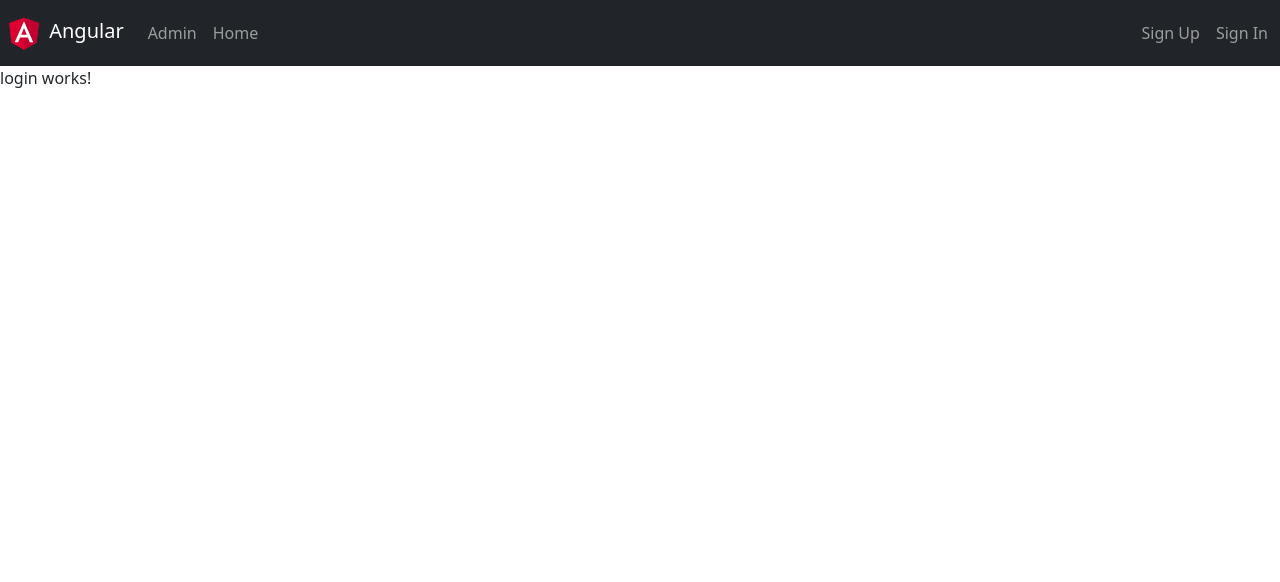
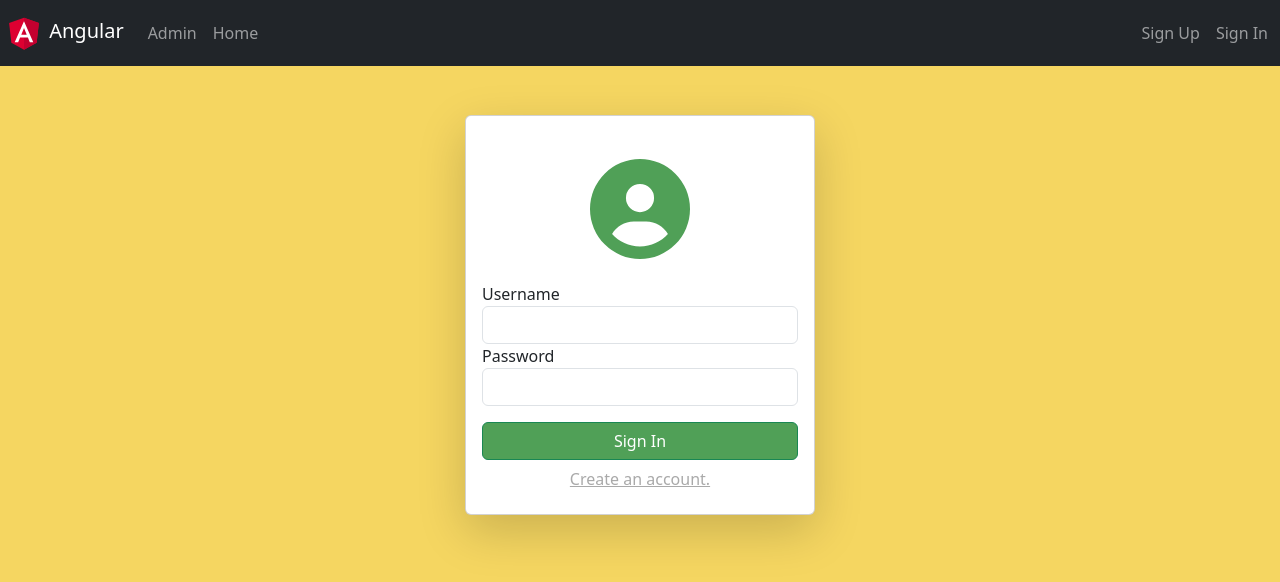
Before and after one commit to tihomirone/angular-book-store, an Angular app: page /login in a window 1280 px wide. Shown: the top 582 px of the page. Built offline with nearby package versions, Linux system fonts and the light colour scheme.

Commit message:
Login page and styles added.

```diff
--- a/src/app/guest/login/login.component.css
+++ b/src/app/guest/login/login.component.css
@@ -0,0 +1,6 @@
+:host {
+    height: 100vh;
+    display: block;
+    background-color: #f5d661;
+    border: 1px solid #f5d661;
+}
--- a/src/app/guest/login/login.component.html
+++ b/src/app/guest/login/login.component.html
@@ -1 +1,43 @@
-<p>login works!</p>
+<div class="container mt-5" style="max-width: 30%;">
+    <div class="card ms-auto me-auto p-3 shadow-lg custom-card">
+        <fa-icon [icon]="faUser" class="ms-auto me-auto user-icon"></fa-icon>
+
+        <form #f="ngForm" (ngSubmit)="f.form.valid && login()">
+            @if (errorMessage) {
+            <div class="alert alert-danger">
+                {{errorMessage}}
+            </div>
+            }
+
+            <div class="form-group">
+                <label for="username">
+                    Username
+                </label>
+                <input type="text" id="username" name="username" class="form-control" required [(ngModel)]="user.username" #username="ngModel"/>
+                @if (!username.valid && f.submitted) {
+                <div class="alert alert-danger">
+                    Username is required!
+                </div>
+                }
+            </div>
+            <div class="form-group">
+                <label for="password">
+                    Password
+                </label>
+                <input type="password" id="password" name="password" class="form-control" required [(ngModel)]="user.password" #password="ngModel"/>
+                @if (!password.valid && f.submitted) {
+                <div class="alert alert-danger">
+                    Password is required!
+                </div>
+                }
+            </div>
+            <button type="sumbit" class="btn btn-success w-100 mt-3" style="background-color: #50a057;">
+                Sign In
+            </button>
+        </form>
+
+        <a [routerLink]="['/register']" class="btn btn-link" style="color: darkgrey;">
+            Create an account.
+        </a>
+    </div>
+</div>
--- a/src/app/guest/login/login.component.ts
+++ b/src/app/guest/login/login.component.ts
@@ -1,11 +1,38 @@
 import { Component } from '@angular/core';
+import { FontAwesomeModule } from '@fortawesome/angular-fontawesome';
+import { faUserCircle } from '@fortawesome/free-solid-svg-icons';
+import { User } from '../../model/user.model';
+import { AuthenticationService } from '../../service/authentication.service';
+import { Router, RouterLink } from '@angular/router';
+import { FormsModule } from '@angular/forms';
 
 @Component({
   selector: 'app-login',
-  imports: [],
+  imports: [RouterLink, FontAwesomeModule, FormsModule],
   templateUrl: './login.component.html',
   styleUrl: './login.component.css'
 })
 export class LoginComponent {
 
+  user: User = new User();
+  faUser = faUserCircle;
+  errorMessage: string = "";
+
+  constructor(private authenticationService: AuthenticationService, private router: Router) {}
+
+  ngOnInit(): void {
+    if (this.authenticationService.currentUserValue?.id) {
+      this.router.navigate(['/profile']);
+      return;
+    }
+  }
+
+  login() {
+    this.authenticationService.login(this.user).subscribe(data => {
+      this.router.navigate(['/profile']);
+    }, err => {
+      this.errorMessage = "Username or password is incorrect!"
+      console.log(err);
+    });
+  }
 }
--- a/src/styles.css
+++ b/src/styles.css
@@ -1 +1,12 @@
 /* You can add global styles to this file, and also import other style files */
+
+.custom-card {
+    width: 350px;
+    max-width: 100%;
+    background-color: #eee;
+}
+
+.user-icon {
+    font-size: 100px;
+    color: #50A057;
+}
```
